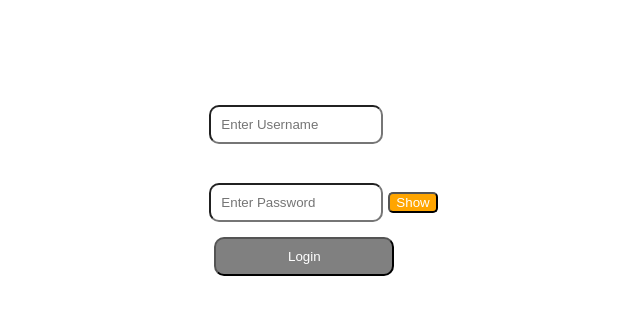
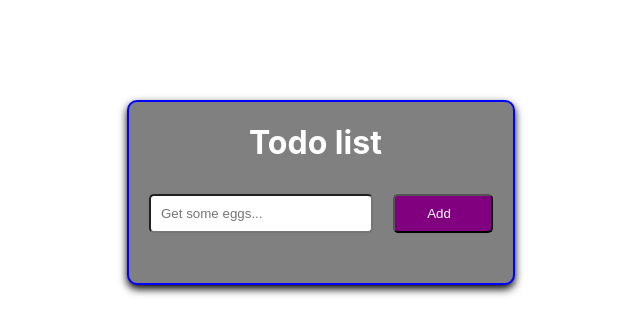
Before and after one commit to luckyreact/react-first, a React (Create React App) app in the folder benifits/: page / in a window 1280 px wide. Shown: the top 334 px of the page, without its empty margins (319-959 px from the left). Built offline with nearby package versions, Linux system fonts and the light colour scheme.

Commit message:
todo application

```diff
--- a/benifits/src/App.js
+++ b/benifits/src/App.js
@@ -26,6 +26,7 @@ import Parent2 from './components/PureComponentInFunction/ParentInFunctional'
 import RefsInReact from './components/RefsInReact'
 import Component1 from './components/HigherOrderComponents.js/Component1'
 import Component2 from './components/HigherOrderComponents.js/Component2'
+import Todolist from './components/TodoApplication/Todo'
 
 function App() {
     // var name = 'bunny';
@@ -60,11 +61,12 @@ function App() {
         {/* <FormHandling /> */}
         {/* <SetInterval /> */}
         {/* <Parent /> */}
-        <DemoApplication />
+        {/* <DemoApplication /> */}
         {/* <Parent2 /> */}
           {/* <RefsInReact /> */}
           {/* <Component1 />
           <Component2 /> */}
+          <Todolist />
       </div>
     )
 }
--- /dev/null
+++ b/benifits/src/components/TodoApplication/Todo.js
@@ -0,0 +1,57 @@
+import React, { Component } from 'react'
+
+ class Todolist extends Component {
+    constructor(props) {
+        super(props)
+
+        this.state = {
+            todoList : [],
+            element:''
+        }
+    }
+
+    inputHandler = (e) => {
+        this.setState({element:e.target.value})
+    }
+
+    AddButtonHandler = () => {
+        //   this.state.todoList.push(this.state.element);
+        this.setState({todoList:[this.state.element, ...this.state.todoList]});
+        this.setState({element:''})
+    }
+
+
+
+    render() {
+        return (
+            <div style={{width:'30%',display:'flex',flexDirection:'column', borderRadius:'10px' ,boxShadow:'0 4px 8px rgba(0, 0, 0.05)',border: '2px solid blue',backgroundColor:'grey'}}>
+            <form onSubmit={this.handleSubmit}>
+            <div >
+            <h1 style={{color:'white',marginLeft:"120px"}}>Todo list</h1>
+                <div style={{display:'flex',alignItems:'center',justifyContent:'center',flexDirection:'row'}}>
+                  <input  placeholder="Get some eggs..."  value={this.state.element} onChange={this.inputHandler} type="text" style={{margin:'10px',padding:'10px', borderRadius:'5px',width:'200px'}}/>
+                  <input onClick={this.AddButtonHandler} style={{margin:'10px',padding:'10px', borderRadius:'5px',width:'100px',paddingLeft:'2px' ,backgroundColor:'purple', color:"white"}} type="Button" value="Add"/>
+                </div>
+                <div style={{display:'flex',alignItems:'center',justifyContent:'center',flexDirection:'column',marginTop:"40px"}}>
+                {this.state.todoList.map((x)=>(
+                      <div style={{display:"flex",flexDirection:'row',alignItems:'center',justifyContent:'center'}}>
+                          < input type="checkbox" />
+                          <h3 style={{width:'200px'}}>{x}</h3>
+                          <button>Delete</button>
+                          <button>Edit</button>
+                      </div>
+                ))}
+
+            </div>
+            </div>
+
+           </form>
+           </div>
+        );
+    }
+
+
+    }
+
+
+export default Todolist;
```
